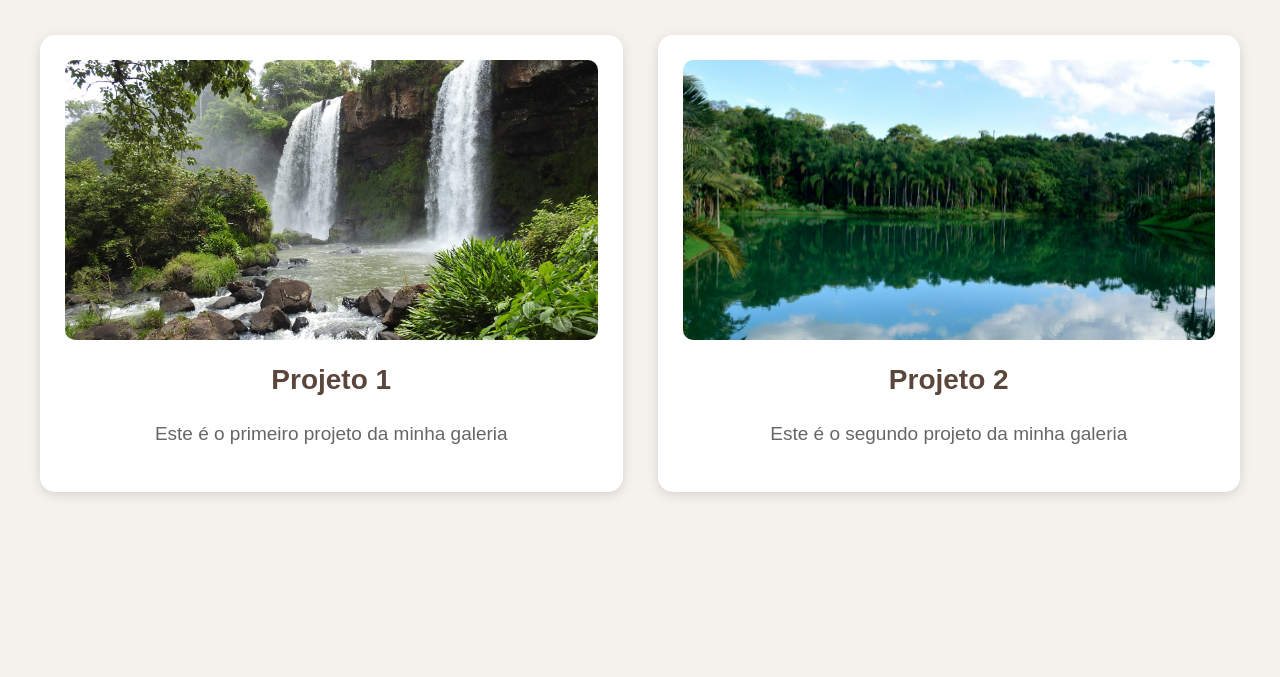
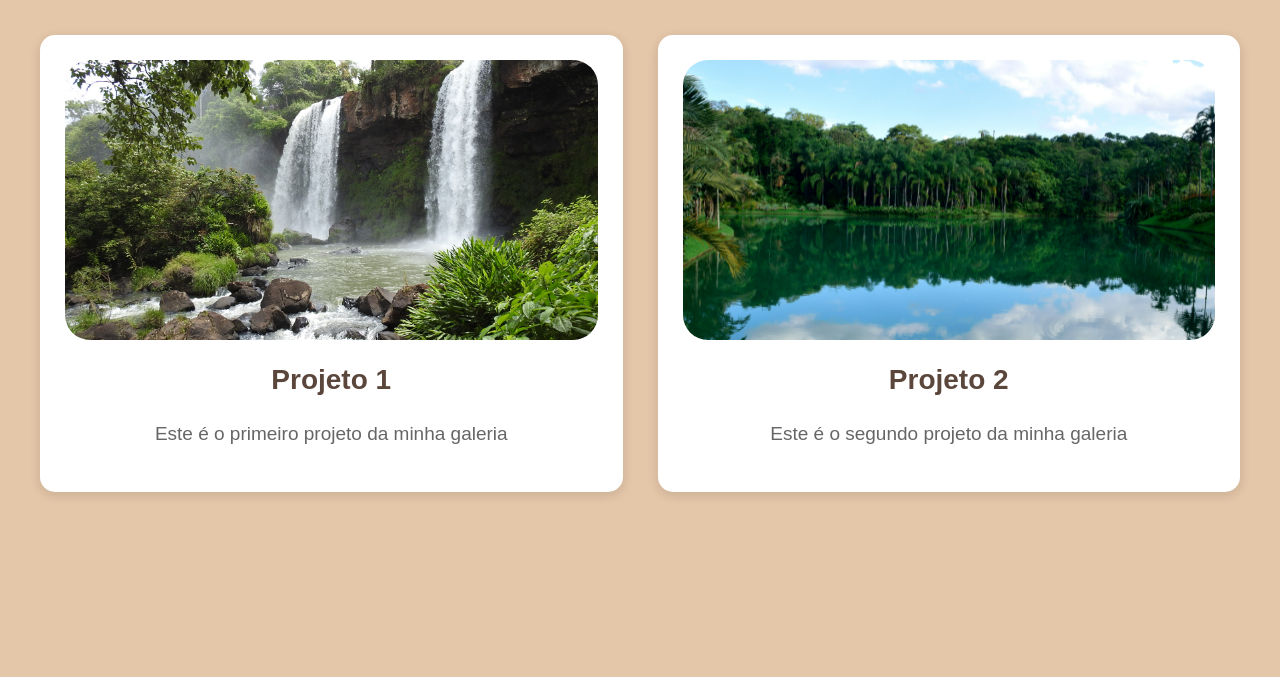
Before and after one commit to eloyse-art/galeria-projetos, a plain HTML site: page index.html in a window 1280 px wide. Shown: the part 123-800 px from the top of the page. Drawn offline with Linux system fonts and the light colour scheme.

Commit message:
ajusta cores e bordas da galeria

```diff
--- a/style.css
+++ b/style.css
@@ -1,6 +1,6 @@
 body {
     font-family: Arial, sans-serif;
-    background-color: #f5f1ed;
+    background-color: #e4c6a8;
     margin: 0;
     padding: 40px;
 }
@@ -35,7 +35,7 @@ h1 {
     width: 100%;
     height: 280px;
     object-fit: cover;
-    border-radius: 10px;
+    border-radius: 25px;
 }
 
 
```
